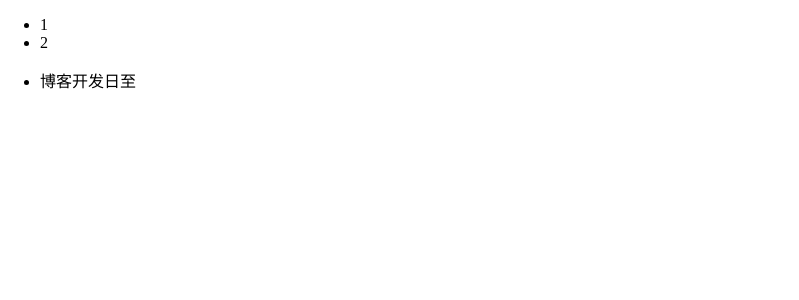
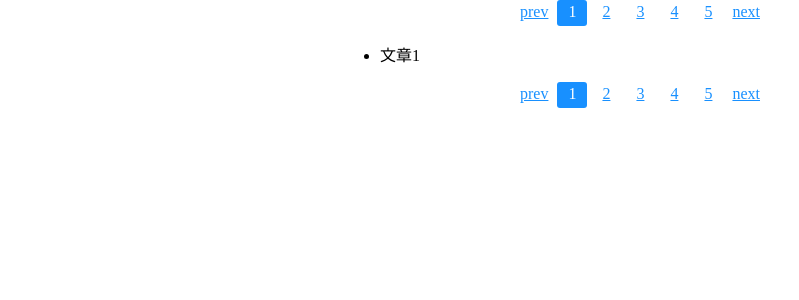
Before and after one commit to crazymad-tools/blog5, a React app: page / in a window 1280 px wide. Shown: the top 300 px of the page, without its empty margins (0-799 px from the left). Built offline with nearby package versions, Linux system fonts and the light colour scheme; a small style sheet from the web is missing.

Commit message:
添加分液器

```diff
--- /dev/null
+++ b/src/pages/components/common/Paging/index.scss
@@ -0,0 +1,24 @@
+.paging {
+  display: flex;
+  list-style: none;
+  padding: 0;
+  user-select: none;
+  margin: 0 auto;
+  width: max-content;
+  li {
+    margin: 0 2px;
+    text-decoration: underline;
+    color: #1890ff;
+    cursor: pointer;
+    padding: 3px 5px;
+    min-width: 20px;
+    min-height: 20px;
+    text-align: center;
+    border-radius: 3px;
+  }
+  li.active {
+    background: #1890ff;
+    color: white;
+    text-decoration: none;
+  }
+}
--- /dev/null
+++ b/src/pages/components/common/Paging/index.tsx
@@ -0,0 +1,53 @@
+import React, { useEffect, useState } from "react";
+import "./index.scss";
+
+interface Props {
+  total: number;
+  current: number;
+  onChange: Function;
+  perPage: number;
+}
+
+const Paging: React.FC<Props> = props => {
+  const [pageList, setPageList] = useState<number[]>([]);
+
+  useEffect(() => {
+    let list = [];
+    let totalPage = Math.ceil(props.total / props.perPage);
+    let start = Math.max(props.current - 2, 1);
+    let end = Math.min(totalPage, start + 4);
+    start = end - Math.min(4, totalPage - 1);
+
+    for (; start <= end; start++) {
+      list.push(start);
+    }
+    setPageList(list);
+  }, [props.current]);
+
+  function pervPage() {
+    props.onChange(Math.max(1, props.current - 1));
+  }
+
+  function nextPage() {
+    props.onChange(
+      Math.min(Math.ceil(props.total / props.perPage), props.current + 1)
+    );
+  }
+
+  return (
+    <ul className="paging">
+      <li onClick={pervPage}>prev</li>
+      {pageList.map((page: number, index: number) => (
+        <li
+          key={index}
+          className={`${props.current === page ? "active" : ""}`}
+          onClick={e => props.onChange(page)}>
+          {page}
+        </li>
+      ))}
+      <li onClick={nextPage}>next</li>
+    </ul>
+  );
+};
+
+export default Paging;
--- a/src/pages/components/common/index.ts
+++ b/src/pages/components/common/index.ts
@@ -1,2 +1,3 @@
 export { default as Loading } from './Loading';
 export { default as Message } from './message';
+export { default as Paging } from './Paging';
--- a/src/pages/index/index.tsx
+++ b/src/pages/index/index.tsx
@@ -1,22 +1,34 @@
-import React from 'react';
+import React, { useState, useEffect } from "react";
+import { Paging } from "../components/common";
 
-interface Props { }
+interface Props {}
 
 const IndexPage: React.FC<Props> = props => {
+  const [currentPage, setCurrentPage] = useState(1);
 
   return (
-    <div>
-      <ul>
-        <li>1</li>
-        <li>2 </li>
-      </ul>
+    <div style={{ width: "600px", margin: "0 auto" }}>
+      <Paging
+        total={100}
+        current={currentPage}
+        perPage={5}
+        onChange={(current: any) => setCurrentPage(current)}
+      />
+
       <ul className="article-list">
         <li className="article-item">
-          <p>博客开发日至</p>
+          <p>文章1</p>
         </li>
       </ul>
+
+      <Paging
+        total={100}
+        current={currentPage}
+        perPage={5}
+        onChange={(current: any) => setCurrentPage(current)}
+      />
     </div>
-  )
-}
+  );
+};
 
 export default IndexPage;
```
